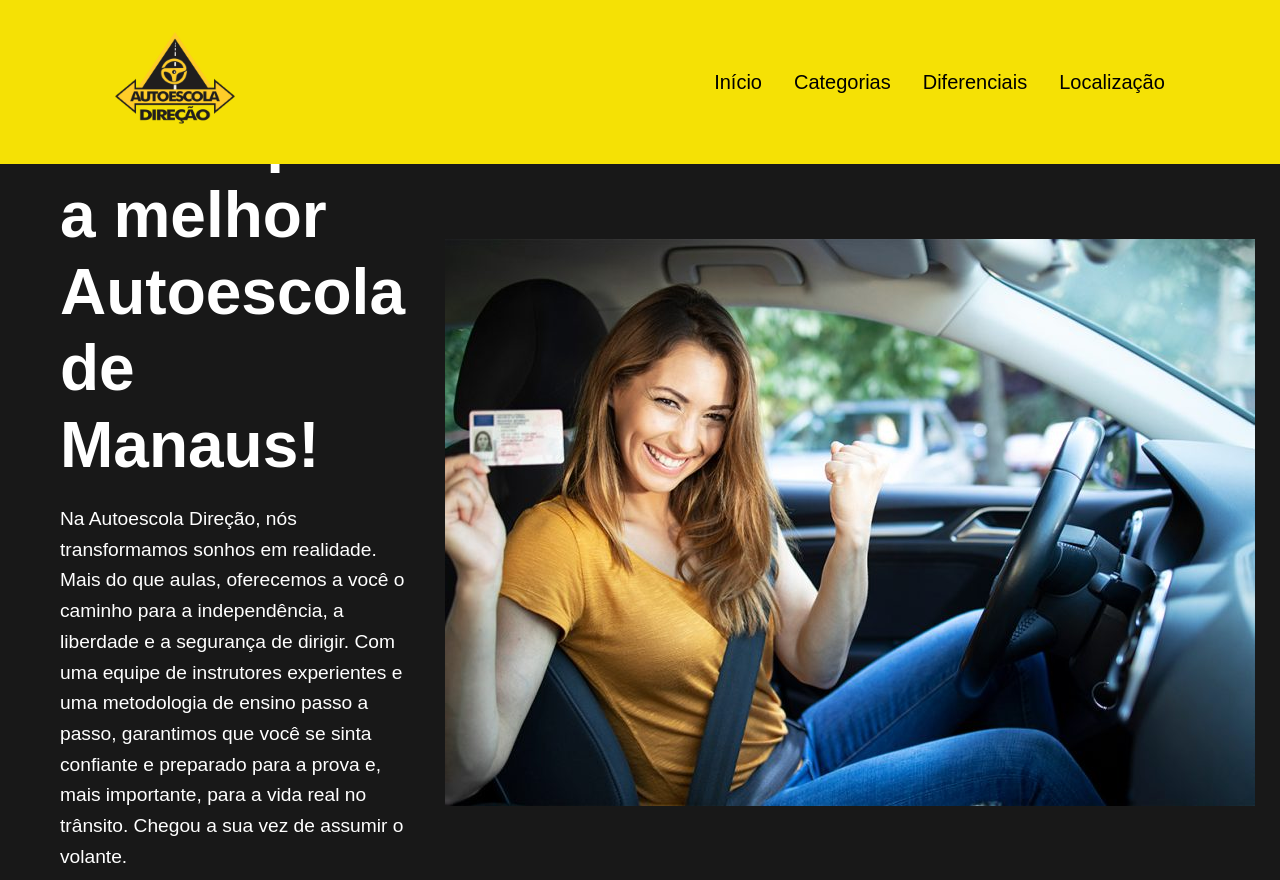
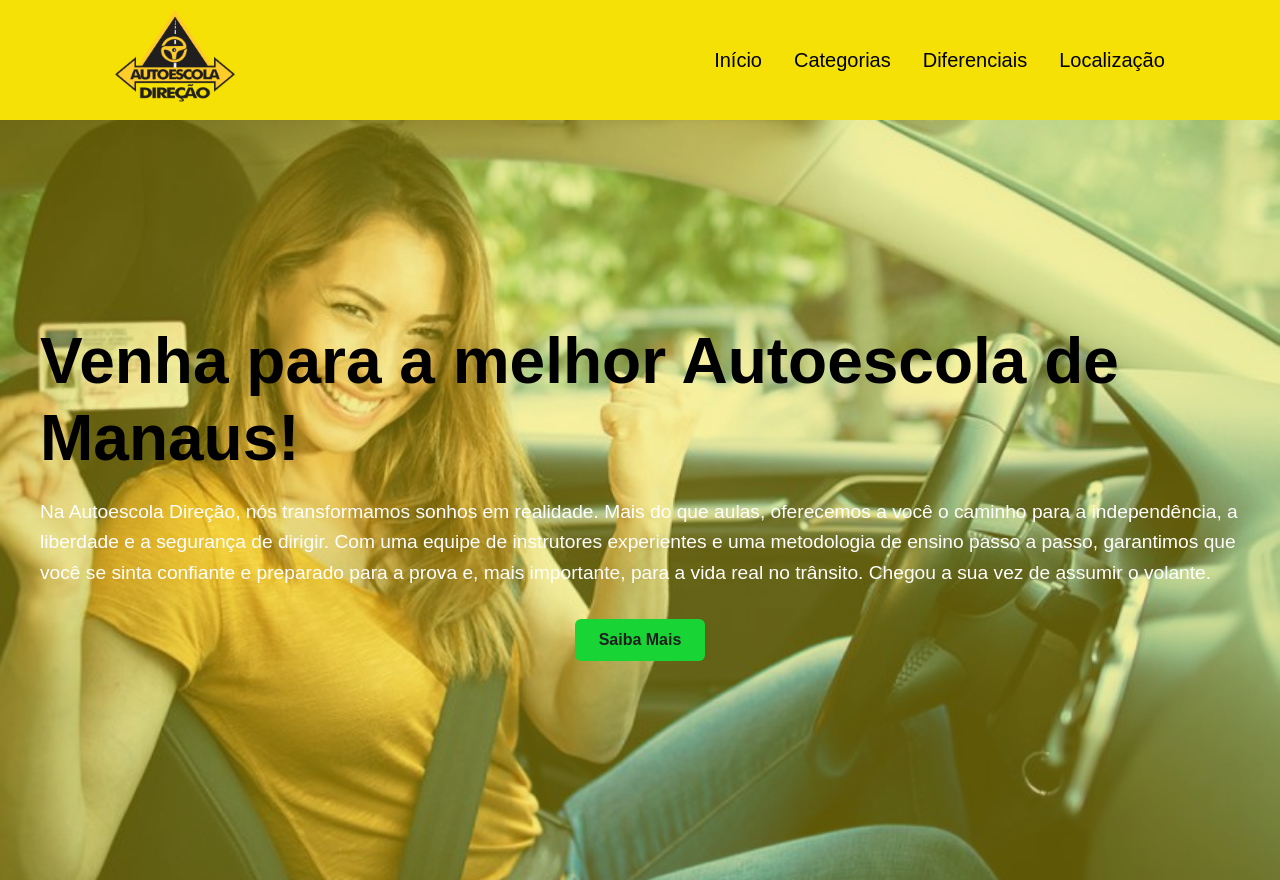
Before and after one commit to yancfgomes/cfc_direcao_landing_page, a plain HTML site: page index.html in a window 1280 px wide. Shown: the top 880 px of the page. Drawn offline with nearby package versions, Linux system fonts and the light colour scheme.

Commit message:
Refactor hero section layout and styles for improved design and responsiveness

```diff
--- a/index.html
+++ b/index.html
@@ -38,14 +38,9 @@
 
     </header>
     <section class="hero">
-        <div class="hero-content">
             <h1 class="hero-headline">Venha para a melhor Autoescola de Manaus!</h1>
             <p class="hero-text">Na Autoescola Direção, nós transformamos sonhos em realidade. Mais do que aulas, oferecemos a você o caminho para a independência, a liberdade e a segurança de dirigir. Com uma equipe de instrutores experientes e uma metodologia de ensino passo a passo, garantimos que você se sinta confiante e preparado para a prova e, mais importante, para a vida real no trânsito. Chegou a sua vez de assumir o volante.</p>
             <button class="hero-button"> Saiba Mais </button>
-        </div>
-        <div class="hero-img">
-            <img src="/images/CNH_editada-810x567.jpg" alt="Hero Image">
-        </div>
     </section>
 
     <section class="services-section">
--- a/style.css
+++ b/style.css
@@ -7,29 +7,41 @@ body {
   background-color: rgb(234, 220, 15);
   font-family: 'Poppins', sans-serif;
 }
+/* Empurrando os elementos para baixo do navbar */
+body{
+  padding-top: 120px; /* Ajuste esse valor conforme a altura do seu navbar */
+}
+/* ---- Estilo do Navbar ---- */
 header nav {
   position: fixed;
   top: 0;
   right: 0;
   z-index: 1000;
+  height: 120px;
   width: 100%;
+  background-color: rgb(245, 225, 5);
+  padding: 20px 9%;
+
   display: flex;
   align-items: center;
   justify-content: space-between;
-  padding: 20px 9%;
-  background-color: rgb(245, 225, 5);
 }
+
+/* Logo da Autoescola */
 header nav .logo img {
   width: 120px;
   height: 120px;
 }
+/* Remoção do estilo de lista */
 header nav ul li {
   list-style: none;
 }
+/* Links de Navegação na horizontal */
 .nav-links{
   display: flex;
   gap: 2rem;
 }
+/* Links de Navegação */
 .nav-links a{
   text-decoration: none;
   font-size: 20px;
@@ -40,39 +52,51 @@ header nav ul li {
 .nav-links a:hover{
   border-bottom: rgb(24, 24, 24) solid 2px;
 }
+/* Menu Hamburguer */
 #menu-icon{
   color: black;
   font-size: 30px;
   cursor: pointer;
-  z-index: 10001;
   display: none;
 }
-.hero{
-  display: flex;
-  align-items: center;
-  justify-content: space-between;
+
+/* ---- Estilo da seção hero ---- */
+.hero {
+  /* Propriedades de layout e posicionamento */
   width: 100%;
   min-height: 95vh;
-  position: relative;
   padding: 0 40px;
-  align-items: center;
-  margin-top: 80px;
-  background-color: rgb(24, 24, 24);
-}
-.hero-content{
+  position: relative; /* Essencial para o ::before funcionar */
+
+  /* Propriedades de Flexbox para centralizar o conteúdo */
+  display: flex;
   flex: 1;
-  display: flex;
   flex-direction: column;
   justify-content: center;
-  padding: 20px;
-  color: white;
+  align-items: center;
+
+  /* Ordem de empilhamento para ficar acima do pseudo-elemento */
+  z-index: 0;
 }
+.hero::before {
+  content: ""; /* É obrigatório para que o pseudo-elemento seja renderizado.  */
+  position: absolute;
+  inset: 0; /* top: 0; right: 0; bottom: 0; left: 0; isso serve para cobrir toda a área do elemento pai */
+  background-image: url(images/CNH_editada-810x567.jpg);
+  background-size: cover;
+  background-position: center;
+  background-repeat: no-repeat;
+  opacity: 0.6;
+  pointer-events: none; /* deixa o ::before sem interações */
+  z-index: -1;
+}
+
 .hero-headline {
   font-size: 4rem;
   font-weight: 700;
-  color: white;
+  color: black;
   line-height: 1.2;
-  margin-top: 0;
+  /* margin-top: 0; */
   margin-bottom: 20px;
 }
 .hero-text {
@@ -92,21 +116,19 @@ header nav ul li {
   border-radius: 6px;
   cursor: pointer;
   transition: background-color 0.3s ease;
-  align-self: flex-start;
+  margin-bottom: 1rem;
+
 }
 
 .hero-button:hover {
-  background-color: #555;
+  background-color: #f27a02;
 }
 
-.hero-img {
-  flex: 1;
-  border-radius: 8px;
-  min-height: 300px;
-  display: flex;
-  justify-content: center;
-  align-items: center;
-  padding: 20px;
+/* ---- Estilo da seção serviços ---- */
+.service-section{
+  border: orangered solid 2px;
+  width: 100%;
+  min-height: 95vh;
 }
 .card-img{
     width: auto;
```
